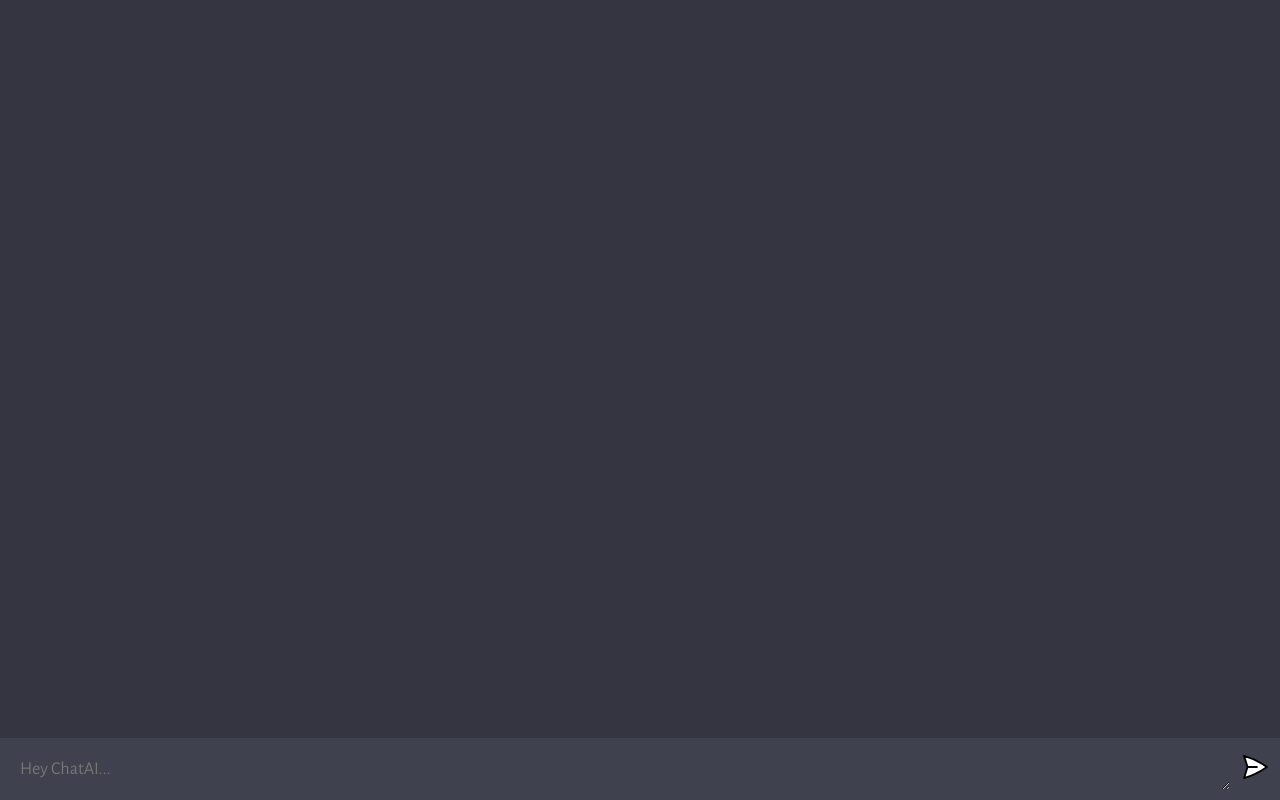
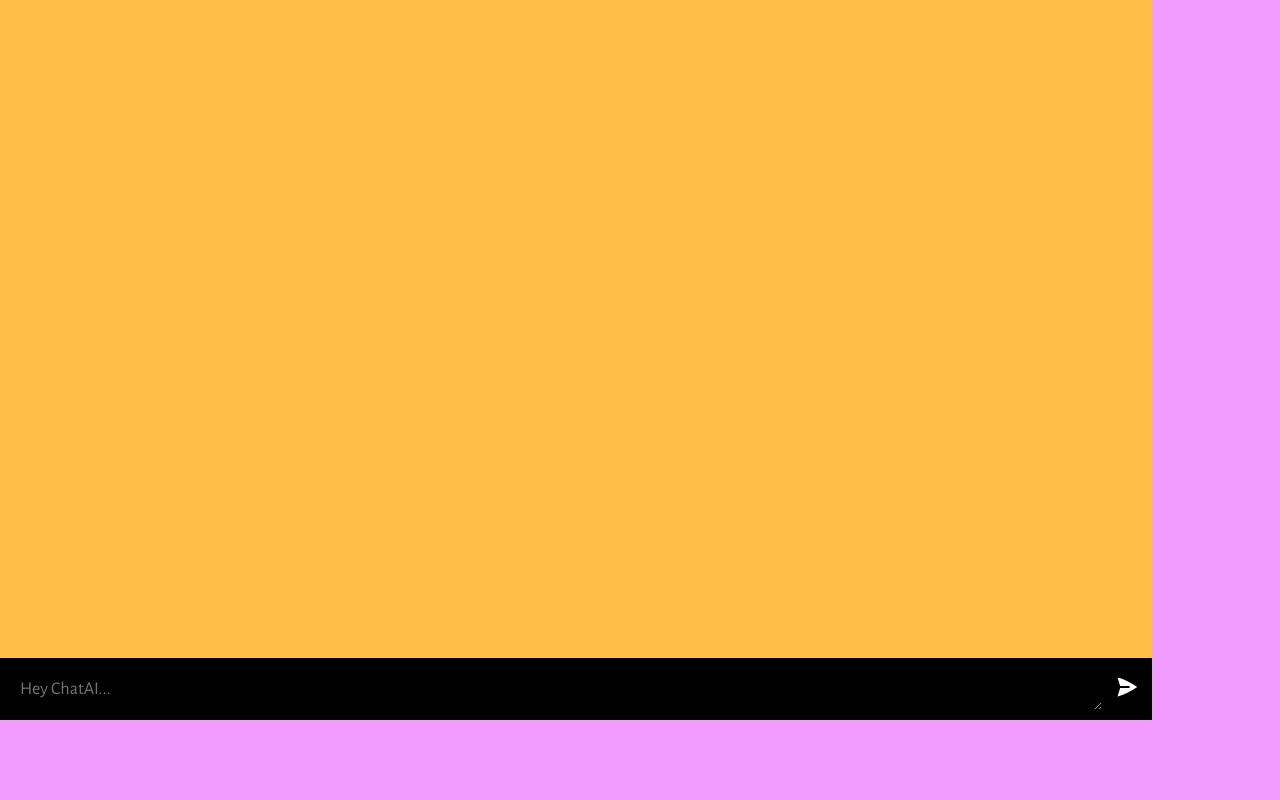
Before and after one commit to danielapassos/chatAI-app, a website built with Vite: page client/index.html in a window 1280 px wide. Built offline with nearby package versions, Linux system fonts and the light colour scheme.

Commit message:
Update style.css

```diff
--- a/client/style.css
+++ b/client/style.css
@@ -8,13 +8,13 @@
 }
 
 body {
-  background: #343541;
+  background: #f29bff;
 }
 
 #app {
-  width: 100vw;
-  height: 100vh;
-  background: #343541;
+  width: 90vw;
+  height: 90vh;
+  background: #ffbe47;
 
   display: flex;
   flex-direction: column;
@@ -50,7 +50,7 @@ body {
 }
 
 .ai {
-  background: #40414F;
+  background: #c1f7ff;
 }
 
 .chat {
@@ -69,7 +69,7 @@ body {
   height: 36px;
   border-radius: 5px;
 
-  background: #5436DA;
+  background: #ee8ed9;
 
   display: flex;
   justify-content: center;
@@ -77,7 +77,7 @@ body {
 }
 
 .ai .profile {
-  background: #10a37f;
+  background: #ffff41;
 }
 
 .profile img {
@@ -117,7 +117,7 @@ form {
   max-width: 1280px;
   margin: 0 auto;
   padding: 10px;
-  background: #40414F;
+  background: #000000;
 
   display: flex;
   flex-direction: row;
```
